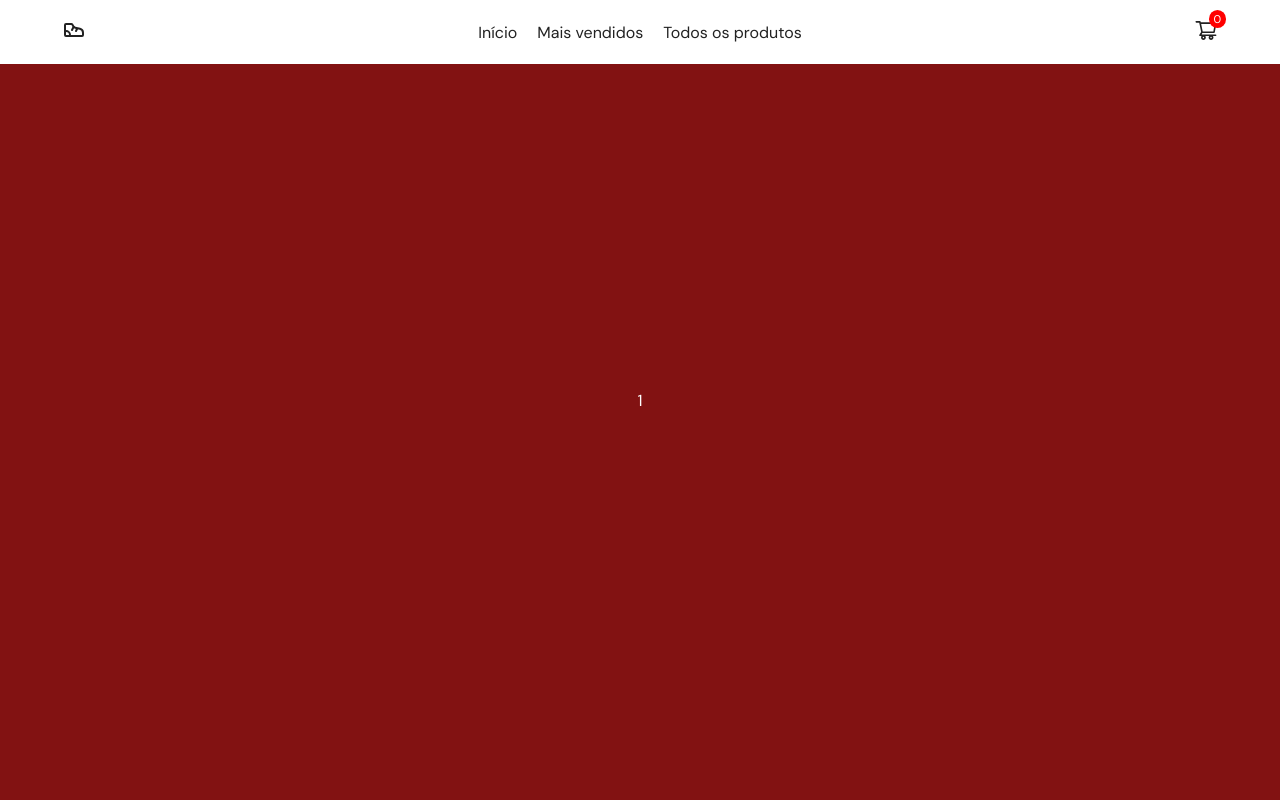
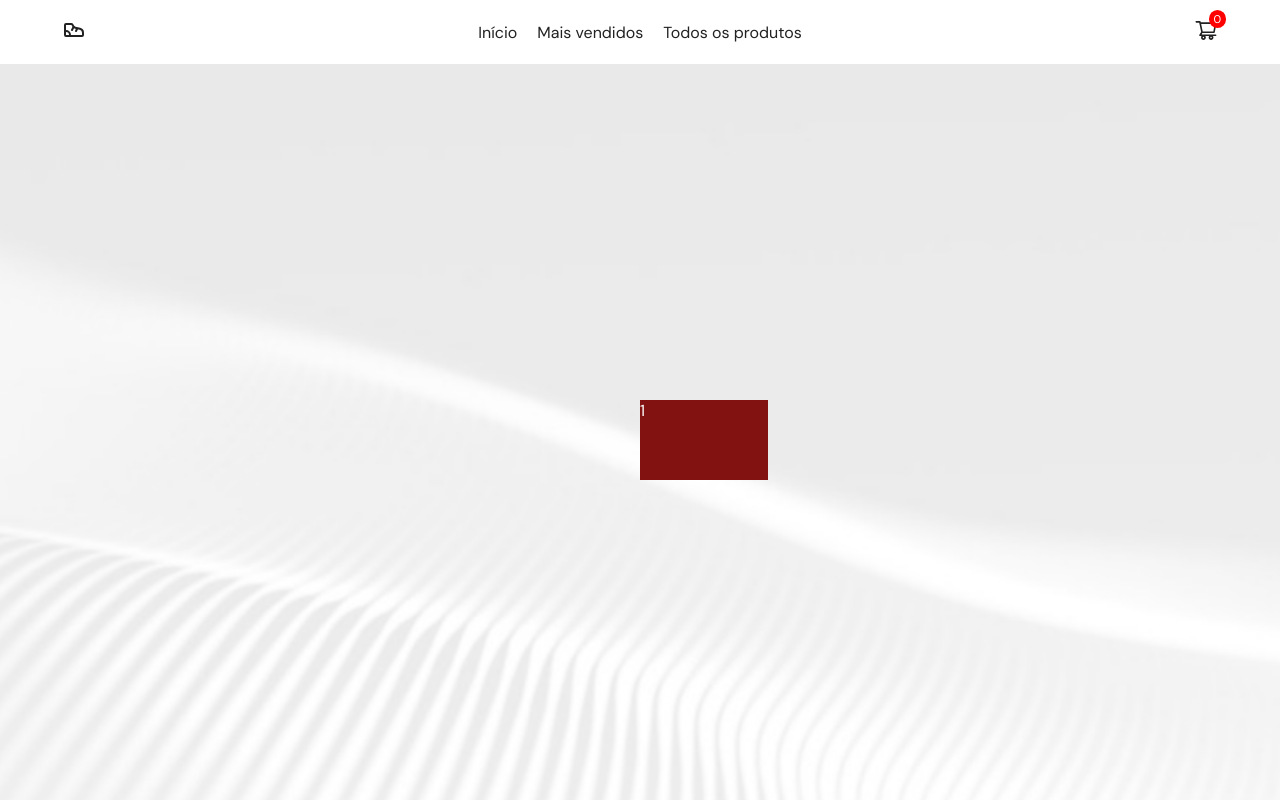
Before and after one commit to claudionsc/stepx, a React (Create React App) app: page / in a window 1280 px wide. Shown: the top 800 px of the page. Built offline with nearby package versions, Linux system fonts and the light colour scheme; no server answers.

Commit message:
inicio bg

```diff
--- a/src/App.js
+++ b/src/App.js
@@ -7,7 +7,7 @@ import { Outlet } from "react-router-dom";
 import { Provider } from "react-redux";
 import store from './store'
 import PricesContexts from "./components/contexts/prices/PricesContexts";
-
+import { AnimationBg } from "./components/animations/AnimationBg";
 
 
 function App() {
@@ -23,12 +23,15 @@ function App() {
         <HasSizesContexts.Provider value={{ size, setSize }}>
           <PricesContexts.Provider value={{prices, setPrices}}>
           <div className="App">
+            <AnimationBg />
             <Outlet />
           </div>
           </PricesContexts.Provider>
         </HasSizesContexts.Provider>
       </CartAsideContext.Provider>
     </Provider>
+
+
   );
 }
 
--- a/src/components/Inicio/Inicio.jsx
+++ b/src/components/Inicio/Inicio.jsx
@@ -1,32 +1,45 @@
 import React, { useState } from 'react'
-import {S3DStyle} from './StyleInicio'
+import { S3DStyle } from './StyleInicio'
 
 import { NikeShoe } from '../shoes/NikeShoe'
 import { Shoe } from '../shoes/shoes3d/Shoe'
+import { useEffect } from 'react'
+import { useRef } from 'react'
 
 
 
-let shoe = {}
 const Slide = () => {
 
+  const shoe1 = 1
+  const shoe2 = 2
+  const shoe3 = 3
 
-  // const shoeArray = [<NikeShoe />, 1]
-  const shoeArray = [2, 1]
+  const classes = useRef('true')
 
-  for(let i = 0; i < shoeArray.length; i++ ){
-    const time = new Date()
-    time.getSeconds(3)
-    shoe = shoeArray[i]
-    // console.log(shoe)
 
-    // return shoe
+  useEffect(() => {
 
-  }
+    const interval = setInterval(() => {
+      classes.current = 'false'
+      console.log(1)
+    }, 3000);
+
+  })
+
+
+
 
   return (
-
-    <S3DStyle>
-      {shoe}
+    <S3DStyle >
+      <div id="shoes1" className={classes} data-anime="show" on >
+        {shoe1}
+      </div>
+      <div id="shoes2" data-anime="show" on >
+        {shoe2}
+      </div>
+      <div id="shoes3" data-anime="show" on >
+        {shoe3}
+      </div>
     </S3DStyle>
   )
 }
--- a/src/components/Inicio/StyleInicio.jsx
+++ b/src/components/Inicio/StyleInicio.jsx
@@ -4,8 +4,39 @@ export const S3DStyle = styled.div`
     display: flex;
     justify-content: center;
     align-items: center;
-    height: 100vh;
-    width: 100vw;
-    background-color: #821212;
-    color: white;
+
+
+    & #shoes1{
+
+        height: 10vh;
+        width: 10vw;
+        background-color: #821212;
+        color: white;
+        position: absolute;
+        left: 50%;
+        top: 50%;
+    }
+
+   [data-anime]{
+    /* animation: animationShoes 2s infinite ease-in-out; */
+   }
+
+
+   @keyframes animationShoes{
+
+    0% {
+        opacity: 0;;
+    }
+
+    25% {
+        opacity: 100;
+    }
+    75% {
+        opacity: 100;
+    }
+
+    100% {
+        opacity: 0;;
+    }
+   }
 `
--- /dev/null
+++ b/src/components/animations/AnimationBg.jsx
@@ -0,0 +1,17 @@
+
+
+import React from 'react'
+
+export const AnimationBg = () => {
+
+    function animation() {
+
+      let shoes = document.querySelector("#shoes")
+
+        // window.addEventListener('scroll', )
+    }
+
+  return (
+    <div>{animation()}</div>
+  )
+}
--- a/src/components/pages/home/Home.jsx
+++ b/src/components/pages/home/Home.jsx
@@ -48,7 +48,7 @@ export const Home = () => {
       <main id='main'>
         <Navbar />
 
-        <section id='shoes3d' >
+        <section id='shoes3d'>
           <Inicio />
         </section>
 
--- a/src/index.js
+++ b/src/index.js
@@ -14,6 +14,8 @@ import { CartWide } from './components/pages/cart/cartWide/CartWide';
 function ProductUrl() {
   let { id } = useParams();
 }
+
+
 
 const router = createBrowserRouter([
 
--- a/src/styles/home.css
+++ b/src/styles/home.css
@@ -15,8 +15,8 @@ section {
     justify-content: center;
     align-items: center;
     height: 100vh !important;
-    /* position: relative; */
-    /* background-position: 50% 50%; */
+    position: relative;
+    background-position: 50% 50%;
 }
 
   #shoes3d {
@@ -27,8 +27,42 @@ section {
     justify-content: center;
     width: auto;
     height: 100vh ;
+    overflow: hidden;
+    background-attachment: fixed;
+
 
   }
+
+  #shoes3d::before{
+    content: '';
+    background-image: url('../components/assets/img/Inicio/bg01.jpeg');
+    background-repeat: no-repeat;
+    background-attachment: fixed;
+    background-size: cover;
+    --webkit-background-size: cover;
+    -moz-background-size: cover;
+    -o-background-size: cover;
+    width: 100%;
+    height: 100%;
+    animation: zoomAnimation 20s infinite ease-in-out;
+    overflow: hidden;
+
+  }
+
+  @keyframes zoomAnimation {
+    0% {
+        transform: scale(100%);
+    }
+
+    50% {
+        transform: scale(150%);
+    }
+
+    100% {
+        transform: scale(100%);
+    }
+  }
+
 
 
 
```
Also changed, not shown: src/components/assets/img/Inicio/bg01.jpeg (added), src/components/assets/img/teste.webp (deleted).
